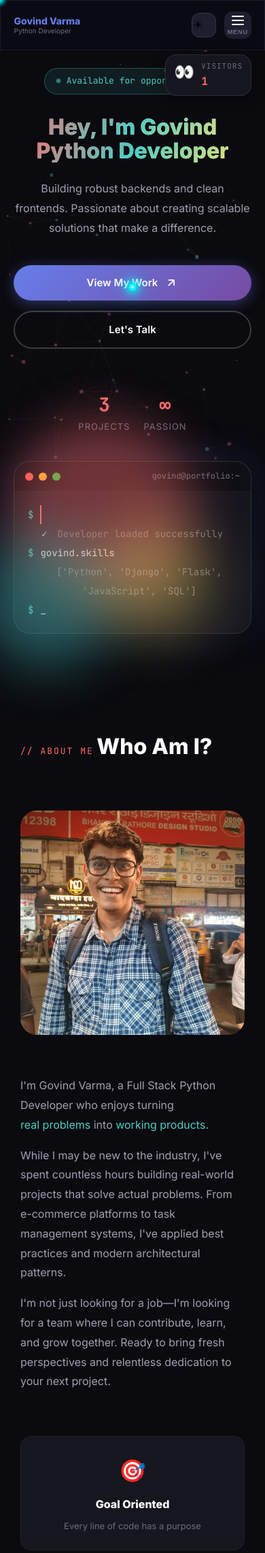
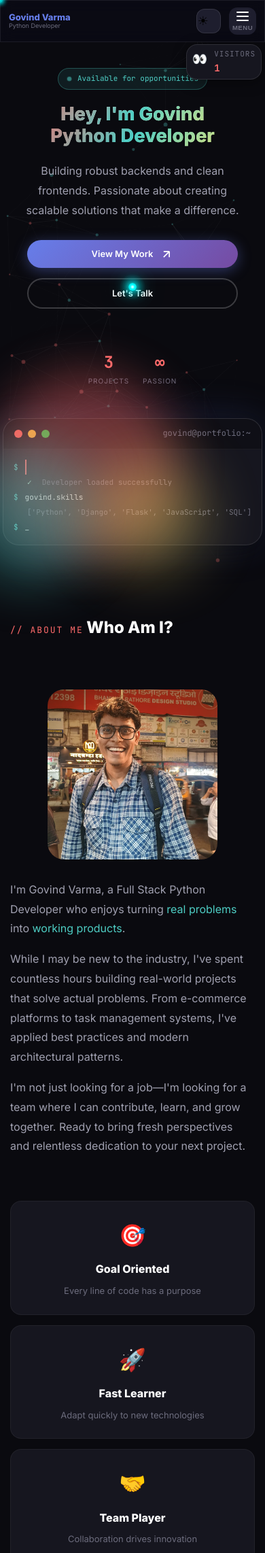
Before and after one commit to VarmaGOVIND/GovindVarma, a Django app: page / in a window 390 px wide. Shown: the top 2284 px of the page at 68% size. Run offline with Django 3.2, Linux system fonts and the light colour scheme; data comes from the database, SQL or seed files in the repository.

Commit message:
Improved mobile responsiveness

```diff
--- a/core/static/core/css/style.css
+++ b/core/static/core/css/style.css
@@ -433,6 +433,9 @@ body {
     backdrop-filter: blur(10px);
     box-shadow: var(--shadow-md);
 }
+[data-theme="light"] .visitor-counter {
+    border: 1px solid rgba(0, 0, 0, 0.1);
+}
 
 .counter-icon {
     font-size: 24px;
@@ -715,7 +718,7 @@ body {
         width: 100%;
         max-width: 100%;
         border-radius: 0;
-        padding: 12px 20px;
+        padding: 12px 15px;
     }
 
     .nav-pill-container {
@@ -728,6 +731,22 @@ body {
 
     .nav-right {
         margin-left: auto;
+    }
+
+    /* Visitor counter ko mobile me adjust karo */
+    .visitor-counter {
+        top: 70px;
+        right: 10px;
+        padding: 6px 10px;
+        font-size: 12px;
+    }
+
+    .counter-icon {
+        font-size: 18px;
+    }
+
+    .counter-number {
+        font-size: 16px;
     }
 }
 
@@ -2586,11 +2605,11 @@ section {
     }
 
     .navbar {
-        padding: 1rem 5%;
+        padding: 12px 15px;
     }
 
     .nav-brand {
-        font-size: 1.2rem;
+        font-size: 1rem;
     }
 
     .hamburger-text {
@@ -2601,9 +2620,146 @@ section {
         font-size: 1.5rem;
         padding: 0.8rem 1.5rem;
     }
-}
-
-@media (max-width: 576px) {
+
+    /* Hero Section Mobile */
+    .hero {
+        padding: 100px 20px 40px;
+        text-align: center;
+        gap: 40px;
+    }
+
+    .hero-title {
+        font-size: clamp(28px, 8vw, 42px);
+        line-height: 1.2;
+        margin-bottom: 20px;
+    }
+
+    .hero-subtitle {
+        font-size: 14px;
+        padding: 0 10px;
+        margin-bottom: 30px;
+    }
+
+    .hero-badge {
+        font-size: 11px;
+        padding: 6px 12px;
+        margin-bottom: 20px;
+    }
+
+    /* Buttons vertical stack */
+    .hero-cta {
+        flex-direction: column;
+        gap: 15px;
+        padding: 0 20px;
+    }
+
+    .btn {
+        width: 100%;
+        justify-content: center;
+        padding: 12px 24px;
+        font-size: 14px;
+    }
+
+    /* Stats center align */
+    .hero-stats {
+        justify-content: center;
+        gap: 30px;
+        margin-top: 30px;
+    }
+
+    .stat-num {
+        font-size: 28px;
+    }
+
+    .stat-label {
+        font-size: 11px;
+    }
+
+    /* Code window mobile friendly */
+    .code-window {
+        margin: 0 10px;
+        font-size: 11px;
+    }
+
+    .window-body {
+        padding: 15px;
+        font-size: 12px;
+    }
+
+    .code-line {
+        font-size: 11px;
+        overflow-x: auto;
+        white-space: nowrap;
+    }
+
+    /* Mascot hide on mobile */
+    .mascot-container {
+        display: none;
+    }
+
+    /* Sections padding */
+    .container {
+        padding: 0 15px;
+    }
+
+    section {
+        padding: 60px 0;
+    }
+
+    .section-title {
+        font-size: clamp(24px, 6vw, 32px);
+        text-align: center;
+    }
+
+    .section-subtitle {
+        font-size: 14px;
+        text-align: center;
+    }
+
+    /* About Section */
+    .about-grid {
+        grid-template-columns: 1fr;
+        gap: 30px;
+    }
+
+    .about-image {
+        max-width: 250px;
+        margin: 0 auto;
+    }
+
+    .about-cards {
+        grid-template-columns: 1fr;
+        gap: 15px;
+    }
+
+    /* Skills Section */
+    .skills-grid {
+        grid-template-columns: 1fr;
+        gap: 20px;
+    }
+
+    /* Projects Section */
+    .projects-grid {
+        grid-template-columns: 1fr;
+        gap: 20px;
+    }
+
+    .project-card.featured {
+        grid-column: span 1;
+    }
+
+    /* Contact Section */
+    .contact-wrapper {
+        grid-template-columns: 1fr;
+        gap: 30px;
+    }
+
+    .contact-form-panel {
+        padding: 20px;
+    }
+}
+
+/* @media (max-width: 576px) {
     .navbar {
         padding: 1rem 5%;
     }
@@ -2620,7 +2776,7 @@ section {
         font-size: 1.5rem;
         padding: 0.8rem 1.5rem;
     }
-}
+} */
 
 /* Mobile Improvements */
 @media (max-width: 768px) {
@@ -2659,16 +2815,52 @@ section {
 }
 
 @media (max-width: 480px) {
+    .hero-title {
+        font-size: clamp(24px, 7vw, 36px);
+    }
+
     .hero-stats {
         gap: 20px;
     }
 
     .stat-num {
-        font-size: 28px;
+        font-size: 24px;
+    }
+
+    .stat-label {
+        font-size: 10px;
     }
 
     .about-cards {
         grid-template-columns: 1fr;
+    }
+
+    .btn {
+        padding: 10px 20px;
+        font-size: 13px;
+    }
+
+    .visitor-counter {
+        top: 65px;
+        right: 5px;
+        padding: 5px 8px;
+        font-size: 10px;
+    }
+
+    .counter-number {
+        font-size: 14px;
+    }
+
+    .navbar {
+        padding: 10px 12px;
+    }
+
+    .nav-name {
+        font-size: 13px;
+    }
+
+    .nav-title {
+        font-size: 9px;
     }
 }
 
```
